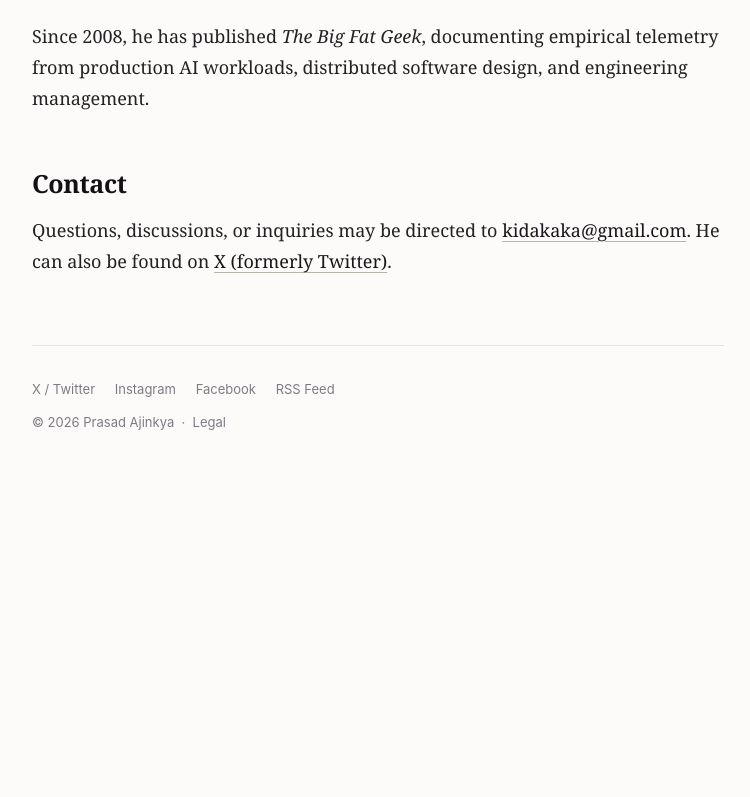
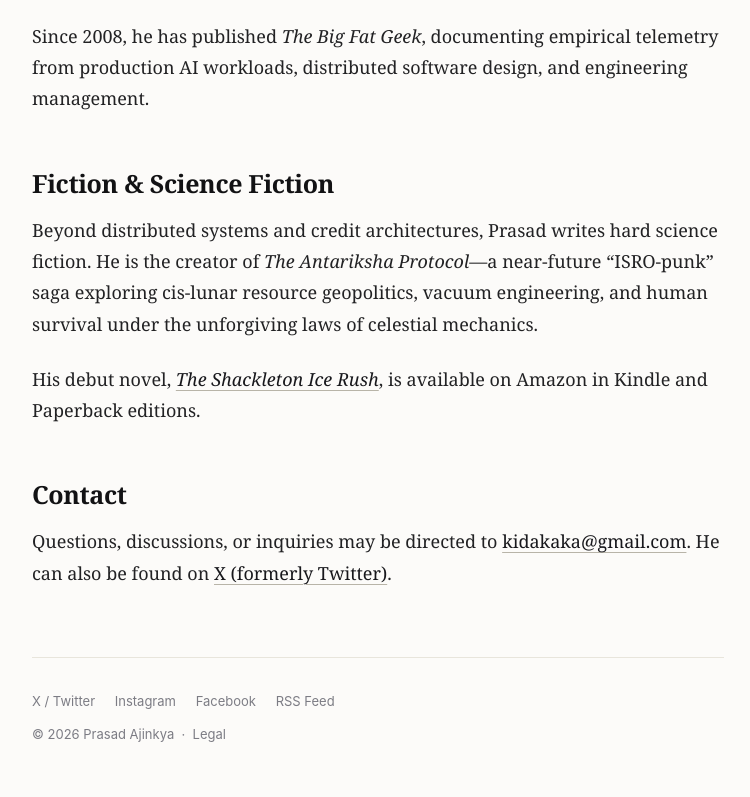
Before and after one commit to kidakaka/kidakaka.github.io, an Astro site: page /about in a window 1280 px wide. Shown: the part 896-1693 px from the top of the page, without its empty margins (262-1012 px from the left). Before the commit the page ends 1381 px from the top, so only its background shows below. Built offline with nearby package versions, Linux system fonts and the light colour scheme; Astro itself is replaced by a stand-in of ours.

Commit message:
Update about.astro

```diff
--- a/src/pages/about.astro
+++ b/src/pages/about.astro
@@ -21,6 +21,10 @@ import BaseLayout from '../layouts/BaseLayout.astro';
 
         <p>Since 2008, he has published <em>The Big Fat Geek</em>, documenting empirical telemetry from production AI workloads, distributed software design, and engineering management.</p>
 
+        <h2>Fiction & Science Fiction</h2>
+        <p>Beyond distributed systems and credit architectures, Prasad writes hard science fiction. He is the creator of <em>The Antariksha Protocol</em>—a near-future &ldquo;ISRO-punk&rdquo; saga exploring cis-lunar resource geopolitics, vacuum engineering, and human survival under the unforgiving laws of celestial mechanics.</p>
+        <p>His debut novel, <a href="/books/"><em>The Shackleton Ice Rush</em></a>, is available on Amazon in Kindle and Paperback editions.</p>
+
         <h2>Contact</h2>
         <p>Questions, discussions, or inquiries may be directed to <a href="mailto:kidakaka@gmail.com">kidakaka@gmail.com</a>. He can also be found on <a href="https://x.com/kidakaka">X (formerly Twitter)</a>.</p>
       </div>
```
